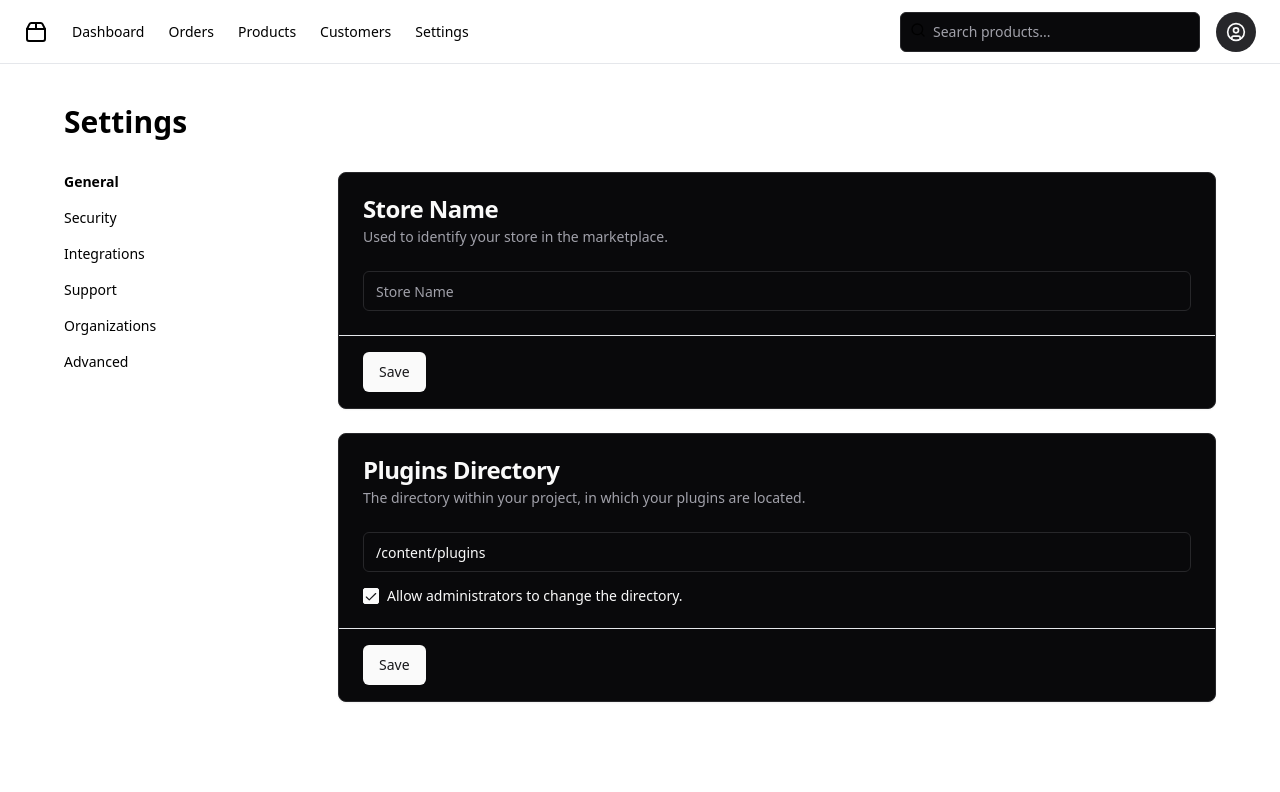
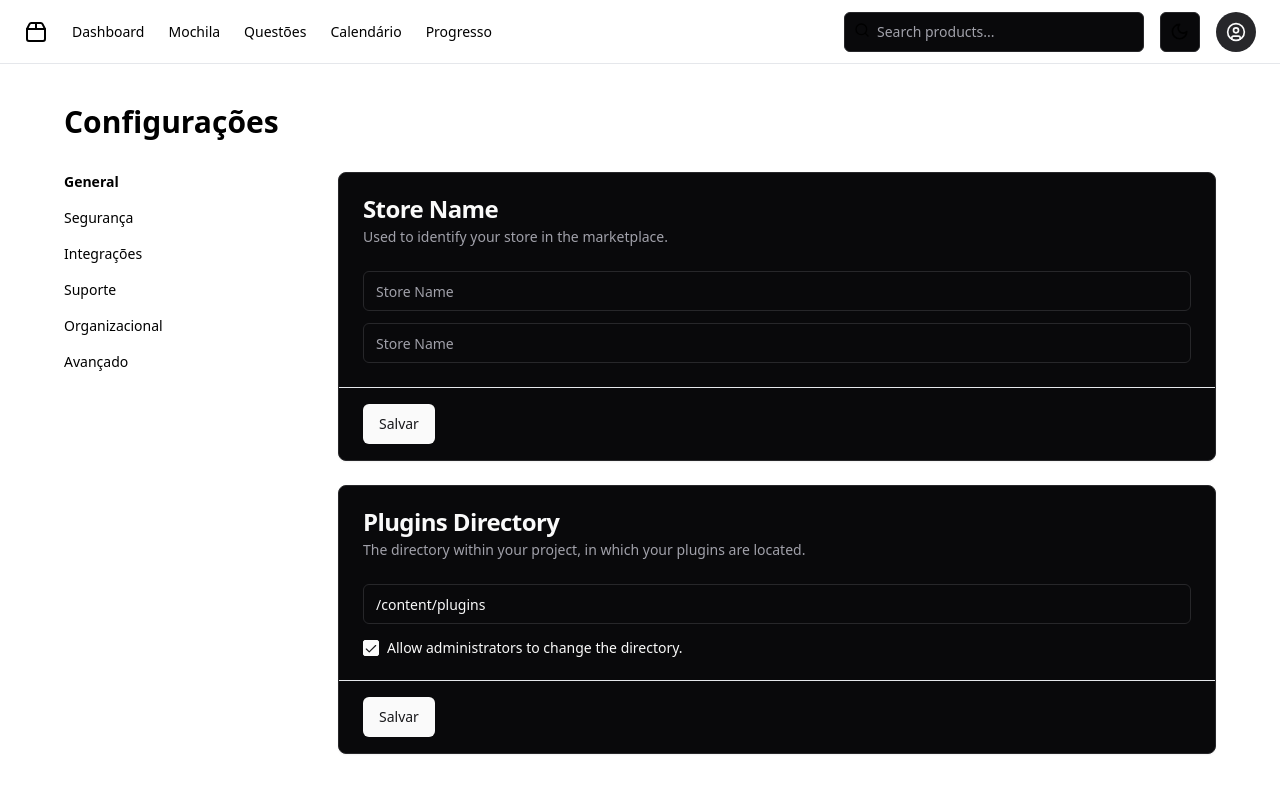
Before and after one commit to jopsfernandes/StudyButler, a React (Vite) app: page /#/user-settings in a window 1280 px wide. Shown: the top 792 px of the page. Built offline with nearby package versions, Linux system fonts and the light colour scheme.

Commit message:
styles: add UserSetting's theme support

```diff
--- a/src/screens/UserSettings.tsx
+++ b/src/screens/UserSettings.tsx
@@ -1,5 +1,6 @@
 import { Link } from 'react-router-dom';
-import { CircleUser, Menu, Package2, Search } from 'lucide-react';
+import { CircleUser, Menu, Package2, Search, LogOut } from 'lucide-react';
+import { ModeToggle } from '@/components/ui/mode-toggle';
 
 import { Button } from '@/components/ui/button';
 import {
@@ -29,91 +30,27 @@ export function UserSettings() {
           <div className="flex min-h-screen w-full flex-col">
       <header className="sticky top-0 flex h-16 items-center gap-4 border-b bg-background px-4 md:px-6">
         <nav className="hidden flex-col gap-6 text-lg font-medium md:flex md:flex-row md:items-center md:gap-5 md:text-sm lg:gap-6">
-          <Link
-            to="#"
-            className="flex items-center gap-2 text-lg font-semibold md:text-base"
-          >
-            <Package2 className="h-6 w-6" />
-            <span className="sr-only">StudyButler</span>
-          </Link>
-          <Link
-            to="/user-dashboard"
-            className="text-muted-foreground transition-colors hover:text-foreground"
-          >
-            Dashboard
-          </Link>
-          <Link
-            to="#"
-            className="text-muted-foreground transition-colors hover:text-foreground"
-          >
-            Orders
-          </Link>
-          <Link
-            to="#"
-            className="text-muted-foreground transition-colors hover:text-foreground"
-          >
-            Products
-          </Link>
-          <Link
-            to="#"
-            className="text-muted-foreground transition-colors hover:text-foreground"
-          >
-            Customers
-          </Link>
-          <Link
-            to="#"
-            className="text-foreground transition-colors hover:text-foreground"
-          >
-            Settings
-          </Link>
+          <Link to="#"   className="flex items-center gap-2 text-lg font-semibold md:text-base" > <Package2 className="h-6 w-6" /> <span className="sr-only">StudyButler</span></Link>
+          <Link to="/user-dashboard"  className="text-muted-foreground transition-colors hover:text-foreground" > Dashboard </Link>
+          <Link to="#"  className="text-muted-foreground transition-colors hover:text-foreground" >Mochila</Link>
+          <Link to="#"  className="text-muted-foreground transition-colors hover:text-foreground" >Questões</Link>
+          <Link to="#"  className="text-muted-foreground transition-colors hover:text-foreground" >Calendário</Link>
+          <Link to="#" className="text-foreground transition-colors hover:text-foreground" >Progresso</Link>
         </nav>
         <Sheet>
           <SheetTrigger asChild>
-            <Button
-              variant="outline"
-              size="icon"
-              className="shrink-0 md:hidden"
-            >
-              <Menu className="h-5 w-5" />
+            <Button variant="outline" size="icon" className="shrink-0 md:hidden"> <Menu className="h-5 w-5" />
               <span className="sr-only">Toggle navigation menu</span>
             </Button>
           </SheetTrigger>
           <SheetContent side="left">
             <nav className="grid gap-6 text-lg font-medium">
-              <Link
-                to="#"
-                className="flex items-center gap-2 text-lg font-semibold"
-              >
-                <Package2 className="h-6 w-6" />
-                <span className="sr-only">Acme Inc</span>
-              </Link>
-              <Link
-                to="#"
-                className="text-muted-foreground hover:text-foreground"
-              >
-                Dashboard
-              </Link>
-              <Link
-                to="#"
-                className="text-muted-foreground hover:text-foreground"
-              >
-                Orders
-              </Link>
-              <Link
-                to="#"
-                className="text-muted-foreground hover:text-foreground"
-              >
-                Products
-              </Link>
-              <Link
-                to="#"
-                className="text-muted-foreground hover:text-foreground"
-              >
-                Customers
-              </Link>
-              <Link to="#" className="hover:text-foreground">
-                Settings
-              </Link>
+              <Link to="#" className="flex items-center gap-2 text-lg font-semibold" ><Package2 className="h-6 w-6" /><span className="sr-only">StudyButler</span></Link>
+              <Link to="#" className="text-muted-foreground hover:text-foreground" >Dashboard</Link>
+              <Link to="#" className="text-muted-foreground hover:text-foreground" >Minha Mochila</Link>
+              <Link to="#" className="text-muted-foreground hover:text-foreground" >Extrair Questões</Link>
+              <Link to="#" className="text-muted-foreground hover:text-foreground" >Meu Calendário</Link>
+              <Link to="#" className="hover:text-foreground">Progresso Acadêmico</Link>
             </nav>
           </SheetContent>
         </Sheet>
@@ -128,6 +65,7 @@ export function UserSettings() {
               />
             </div>
           </form>
+          <ModeToggle className=""></ModeToggle>
           <DropdownMenu>
             <DropdownMenuTrigger asChild>
               <Button variant="secondary" size="icon" className="rounded-full">
@@ -135,31 +73,31 @@ export function UserSettings() {
                 <span className="sr-only">Toggle user menu</span>
               </Button>
             </DropdownMenuTrigger>
-            <DropdownMenuContent align="end">
-              <DropdownMenuLabel>My Account</DropdownMenuLabel>
+            <DropdownMenuContent className="bg-white dark:bg-zinc-900 dark:text-white gap-2"align="end">
+              <DropdownMenuLabel>Minha Conta</DropdownMenuLabel>
               <DropdownMenuSeparator />
-              <DropdownMenuItem>Settings</DropdownMenuItem>
-              <DropdownMenuItem>Support</DropdownMenuItem>
+              <DropdownMenuItem>Configurações</DropdownMenuItem>
+              <DropdownMenuItem>Suporte</DropdownMenuItem>
               <DropdownMenuSeparator />
-              <DropdownMenuItem>Logout</DropdownMenuItem>
+              <DropdownMenuItem className='gap-2'><LogOut className='h-4 w-4'></LogOut>Logout</DropdownMenuItem>
             </DropdownMenuContent>
           </DropdownMenu>
         </div>
       </header>
       <main className="flex min-h-[calc(100vh_-_theme(spacing.16))] flex-1 flex-col gap-4 bg-muted/40 p-4 md:gap-8 md:p-10">
         <div className="mx-auto grid w-full max-w-6xl gap-2">
-          <h1 className="text-3xl font-semibold">Settings</h1>
+          <h1 className="text-3xl font-semibold">Configurações</h1>
         </div>
         <div className="mx-auto grid w-full max-w-6xl items-start gap-6 md:grid-cols-[180px_1fr] lg:grid-cols-[250px_1fr]">
           <nav className="grid gap-4 text-sm text-muted-foreground">
             <Link to="#" className="font-semibold text-primary">
               General
             </Link>
-            <Link to="#">Security</Link>
-            <Link to="#">Integrations</Link>
-            <Link to="#">Support</Link>
-            <Link to="#">Organizations</Link>
-            <Link to="#">Advanced</Link>
+            <Link to="#">Segurança</Link>
+            <Link to="#">Integrações</Link>
+            <Link to="#">Suporte</Link>
+            <Link to="#">Organizacional</Link>
+            <Link to="#">Avançado</Link>
           </nav>
           <div className="grid gap-6">
             <Card>
@@ -169,13 +107,14 @@ export function UserSettings() {
                   Used to identify your store in the marketplace.
                 </CardDescription>
               </CardHeader>
-              <CardContent>
-                <form>
+              <CardContent className=''>
+                <form className='space-y-3'>
+                  <Input placeholder="Store Name" />
                   <Input placeholder="Store Name" />
                 </form>
               </CardContent>
               <CardFooter className="border-t px-6 py-4">
-                <Button>Save</Button>
+                <Button>Salvar</Button>
               </CardFooter>
             </Card>
             <Card>
@@ -204,7 +143,7 @@ export function UserSettings() {
                 </form>
               </CardContent>
               <CardFooter className="border-t px-6 py-4">
-                <Button>Save</Button>
+                <Button>Salvar</Button>
               </CardFooter>
             </Card>
           </div>
@@ -212,8 +151,5 @@ export function UserSettings() {
       </main>
     </div>
      </ThemeProvider>
-
-
-
   );
 }
```
